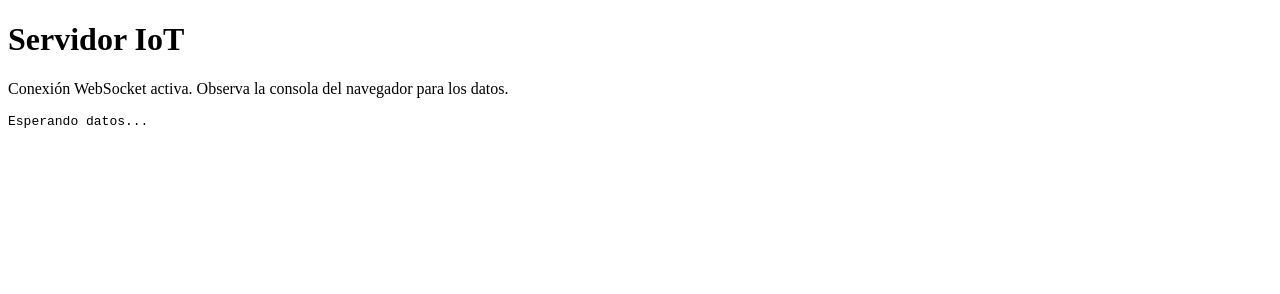
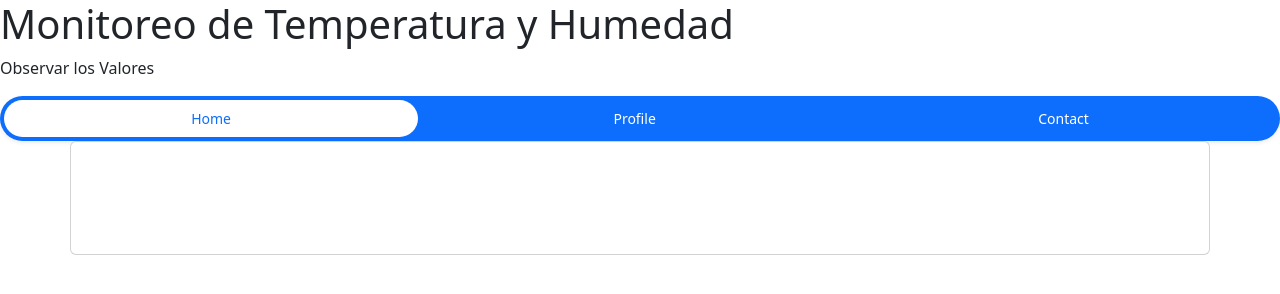
Before and after one commit to lBlackDev/IOT-Web, a website: page public/index.html in a window 1280 px wide. Drawn offline with nearby package versions, Linux system fonts and the light colour scheme.

Commit message:
CodigoV2 Funcional

```diff
--- a/public/index.html
+++ b/public/index.html
@@ -2,6 +2,8 @@
 <html lang="en">
 <head>
   <meta charset="UTF-8">
+  <link href="https://cdn.jsdelivr.net/npm/bootstrap@5.3.3/dist/css/bootstrap.min.css" rel="stylesheet" integrity="sha384-QWTKZyjpPEjISv5WaRU9OFeRpok6YctnYmDr5pNlyT2bRjXh0JMhjY6hW+ALEwIH" crossorigin="anonymous">
+  <script src="https://cdn.jsdelivr.net/npm/bootstrap@5.3.3/dist/js/bootstrap.bundle.min.js" integrity="sha384-YvpcrYf0tY3lHB60NNkmXc5s9fDVZLESaAA55NDzOxhy9GkcIdslK1eN7N6jIeHz" crossorigin="anonymous"></script>
   <meta name="viewport" content="width=device-width, initial-scale=1.0">
   <title>IoT Backend Test</title>
   <script>
@@ -20,8 +22,9 @@
         console.log('Datos recibidos del servidor:', data);
 
         // Mostrar los datos en la página
-        document.getElementById('data').textContent = JSON.stringify(data, null, 2);
-      };
+        // document.getElementById('data').textContent = JSON.stringify(data, null, 2);
+        document.getElementById('temperatura').textContent = `Temperatura: ${data.temperatura}°C`;
+        document.getElementById('humedad').textContent = `Humedad: ${data.humedad}%`;}
 
       socket.onclose = () => {
         console.log('Desconectado del servidor WebSocket');
@@ -32,8 +35,28 @@
   </script>
 </head>
 <body>
-  <h1>Servidor IoT</h1>
-  <p>Conexión WebSocket activa. Observa la consola del navegador para los datos.</p>
-  <pre id="data">Esperando datos...</pre>
+  <h1>Monitoreo de Temperatura y Humedad</h1>
+  <p>Observar los Valores</p>
+  <ul class="nav nav-pills nav-fill gap-2 p-1 small bg-primary rounded-5 shadow-sm" id="pillNav2" role="tablist" style="--bs-nav-link-color: var(--bs-white); --bs-nav-pills-link-active-color: var(--bs-primary); --bs-nav-pills-link-active-bg: var(--bs-white);">
+    <li class="nav-item" role="presentation">
+      <button class="nav-link active rounded-5" id="home-tab2" data-bs-toggle="tab" type="button" role="tab" aria-selected="true">Home</button>
+    </li>
+    <li class="nav-item" role="presentation">
+      <button class="nav-link rounded-5" id="profile-tab2" data-bs-toggle="tab" type="button" role="tab" aria-selected="false">Profile</button>
+    </li>
+    <li class="nav-item" role="presentation">
+      <button class="nav-link rounded-5" id="contact-tab2" data-bs-toggle="tab" type="button" role="tab" aria-selected="false">Contact</button>
+    </li>
+  </ul>
+
+  <div class="container">
+    <!-- <pre id="data">Esperando datos...</pre> -->
+    <div class="row justify-content-center align-self-center">
+      <div class="card">
+        <h1 id="temperatura" class="display-1 p-4"></h1>
+        <h1 id="humedad" class="display-1 p-4"></h1>
+      </div>
+    </div>
+  </div>
 </body>
 </html>
--- a/routes/api.js
+++ b/routes/api.js
@@ -10,7 +10,7 @@ router.post('/control', dataController.sendCommand);
 
 // Ruta para verificar el estado
 router.get('/status', (req, res) => {
-    res.json({ status: 'Servidor funcionando correctamente' }); // usando postman se verifico que esta correcto la ruta
+  res.json({ status: 'Servidor funcionando correctamente' }); // usando postman se verifico que esta correcto la ruta
 });
 
 module.exports = router;
```
Also changed, not shown: src/server.js (+7 -3 lines).
